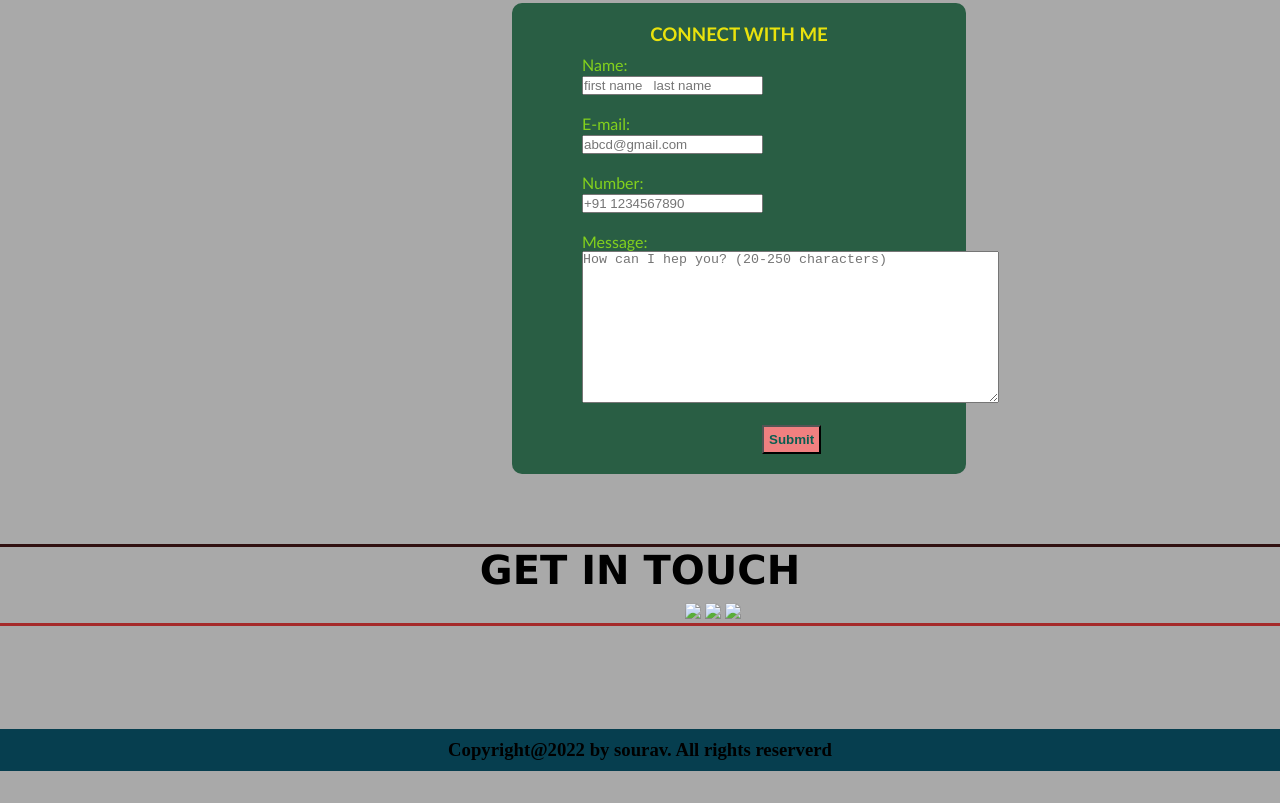
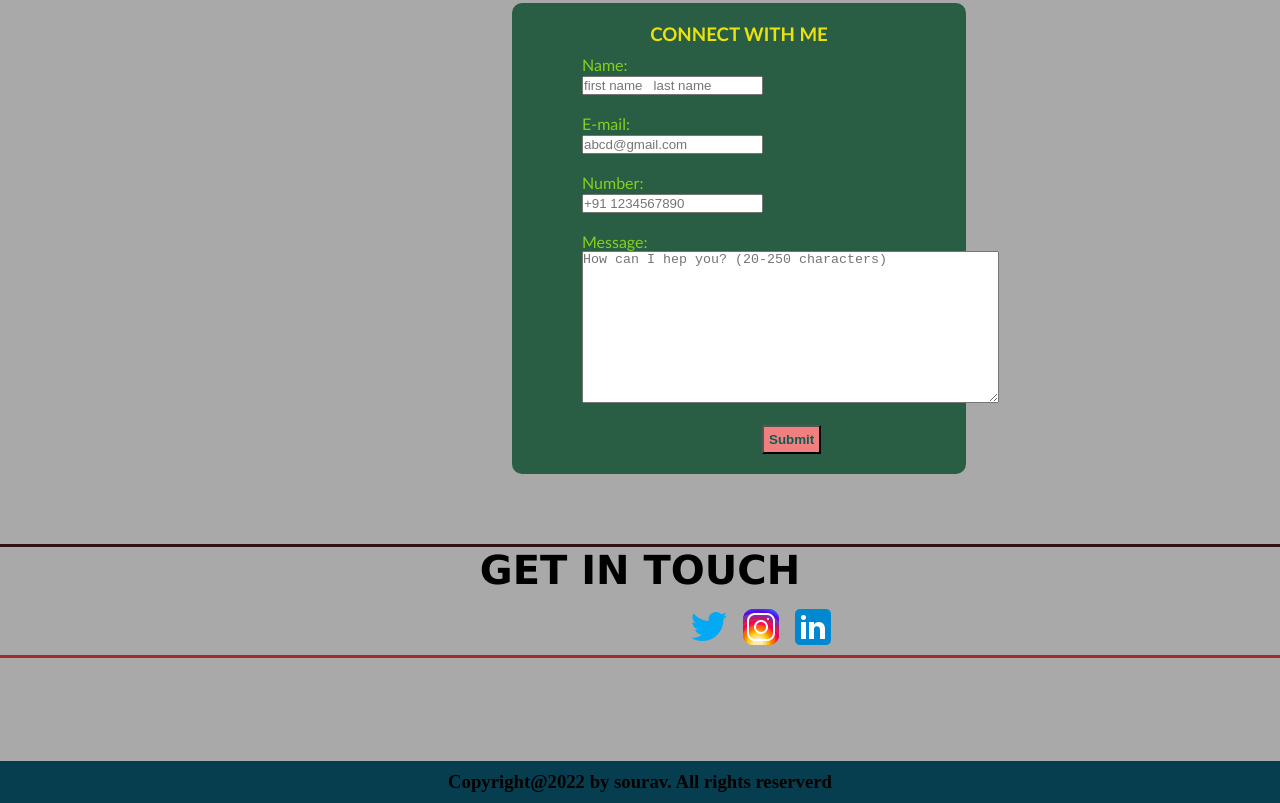
Before and after one commit to souravrn01/portfolioWebsite, a plain HTML site: page index.html in a window 1280 px wide. Shown: the part 1846-2649 px from the top of the page. Before the commit the page ends 2617 px from the top, so only its background shows below. Drawn offline with Linux system fonts and the light colour scheme; the site is published under a folder, as on GitHub Pages, so addresses that start at the root find nothing.

Commit message:
Update index.html

```diff
--- a/index.html
+++ b/index.html
@@ -99,9 +99,9 @@
     <div class="links">
         <h3>GET IN TOUCH</h3>
         <div class="logos">
-            <a href="https://twitter.com/S0LI_R4V"><img id="twitter" src="/images/twitter.png"><a>
-            <a href="https://www.instagram.com/s0ur4v._/?r=nametag"><img id="instagram" src="/images/icons8-instagram-48.png"></a>
-            <a id="insta"  href="https://www.linkedin.com/in/souravrnambiar/"><img id="linkdin" src="/images/linkdin.png"></a>
+            <a href="https://twitter.com/S0LI_R4V"><img id="twitter" src="images/twitter.png"><a>
+            <a href="https://www.instagram.com/s0ur4v._/?r=nametag"><img id="instagram" src="images/icons8-instagram-48.png"></a>
+            <a id="insta"  href="https://www.linkedin.com/in/souravrnambiar/"><img id="linkdin" src="images/linkdin.png"></a>
         </div>
     </div>
 
```
